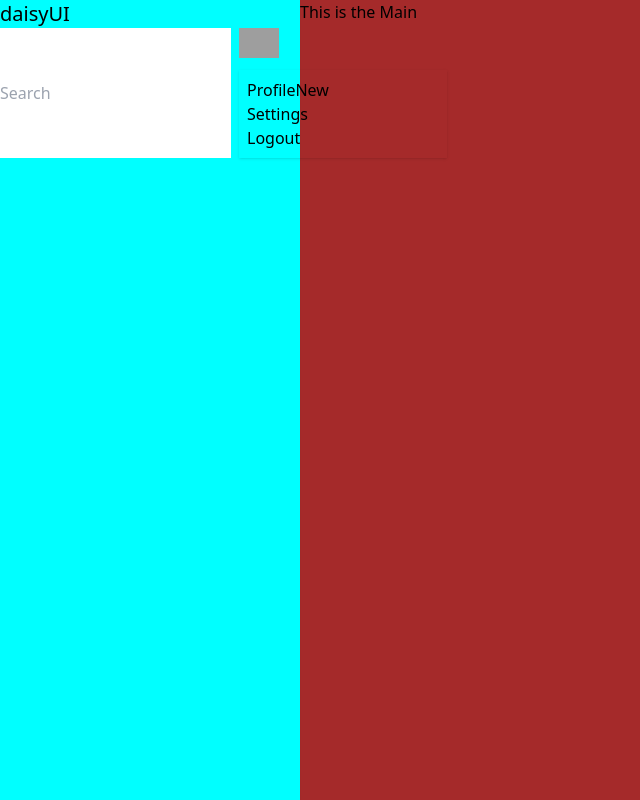
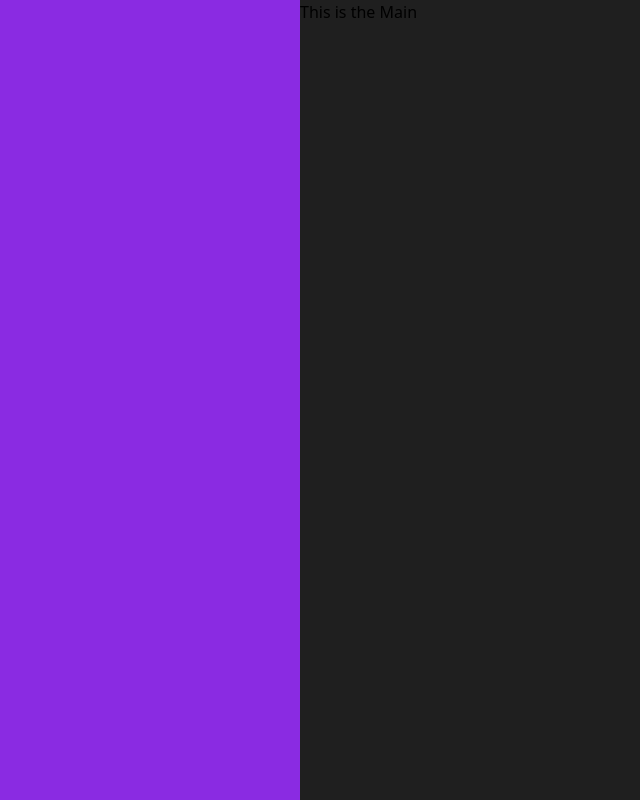
Before and after one commit to RealShuzzy/Nexarion-Finance, a React (Vite) app in the folder react-ui/: page / in a window 1280 px wide. Shown: the whole page, without its empty margins (0-640 px from the left). Built offline with nearby package versions, Linux system fonts and the light colour scheme; grey boxes are pictures that could not be loaded.

Commit message:
navbar start

```diff
--- a/react-ui/src/components/Navbar.tsx
+++ b/react-ui/src/components/Navbar.tsx
@@ -1,3 +1,14 @@
+export function Navbar() {
+  return <div id="navbar">
+
+    <div id="navbar_top">
+
+    </div>
+
+  </div>
+}
+
+/*
 export function Navbar() {
   return <div id="navbar">
     <div className="navbar bg-base-100 shadow-sm" id="navbar_base">
@@ -32,3 +43,4 @@ export function Navbar() {
 
   </div>
 }
+*/
--- a/react-ui/src/index.css
+++ b/react-ui/src/index.css
@@ -3,7 +3,6 @@
 @tailwind utilities;
 
 #navbar{
-  background-color: aqua;
   width: 300px;
   float: left;
 }
@@ -11,6 +10,8 @@
 #navbar_base{
   height: 100vh;
   width: 300px;
+  background-color: rgb(24,24,24);
+  border-right: solid 2px rgb(41,41,41);
 }
 
 #navbar_serchbar{
@@ -19,7 +20,7 @@
 
 
 #main{
-  background-color: brown;
+  background-color: rgb(31,31,31);
   height: 100vh;
   width: calc(100vw - 300px);
   margin-left: 300px;
```
Also changed, not shown: 1 other file (tests, documents, lock files or other folders).
